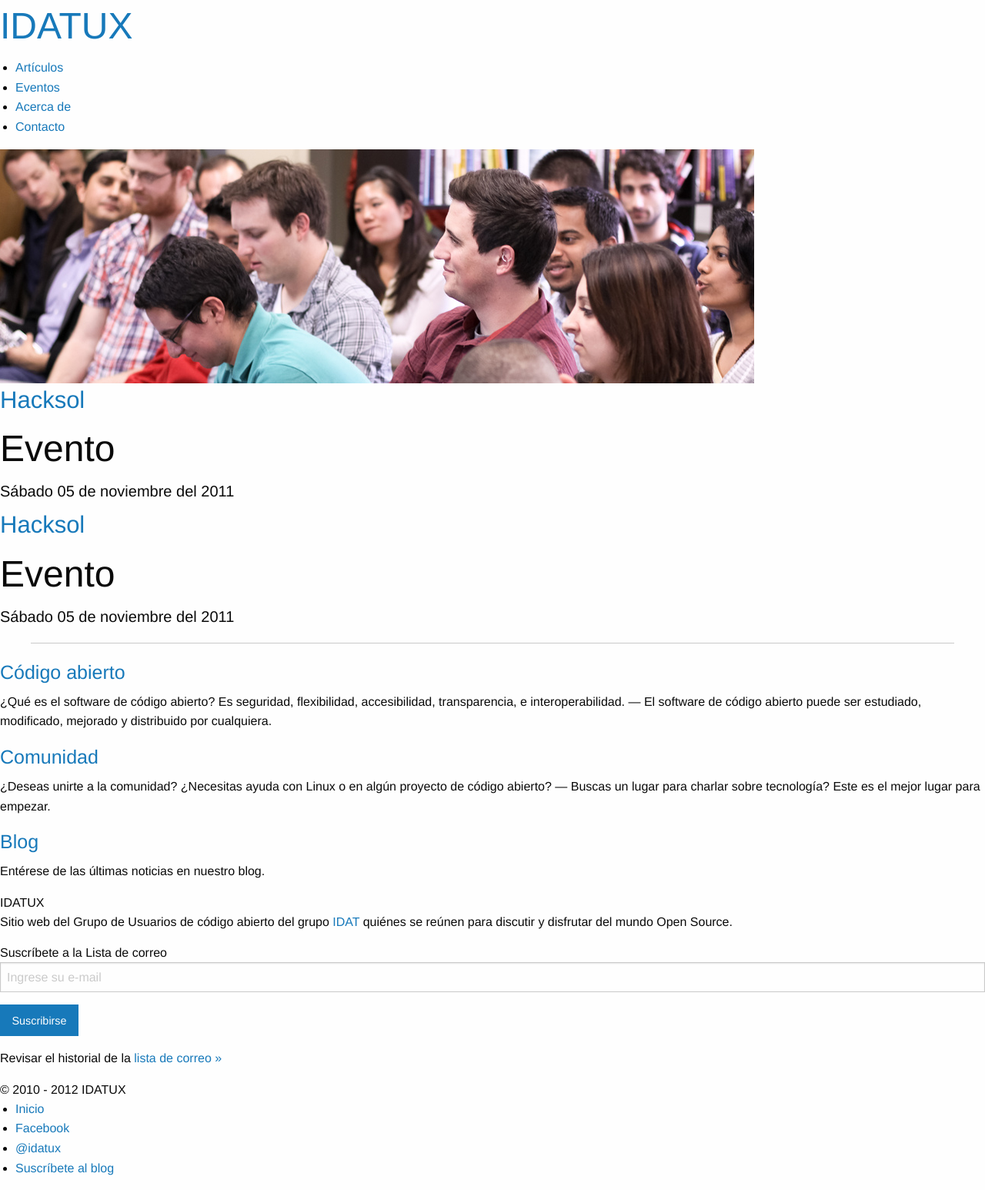
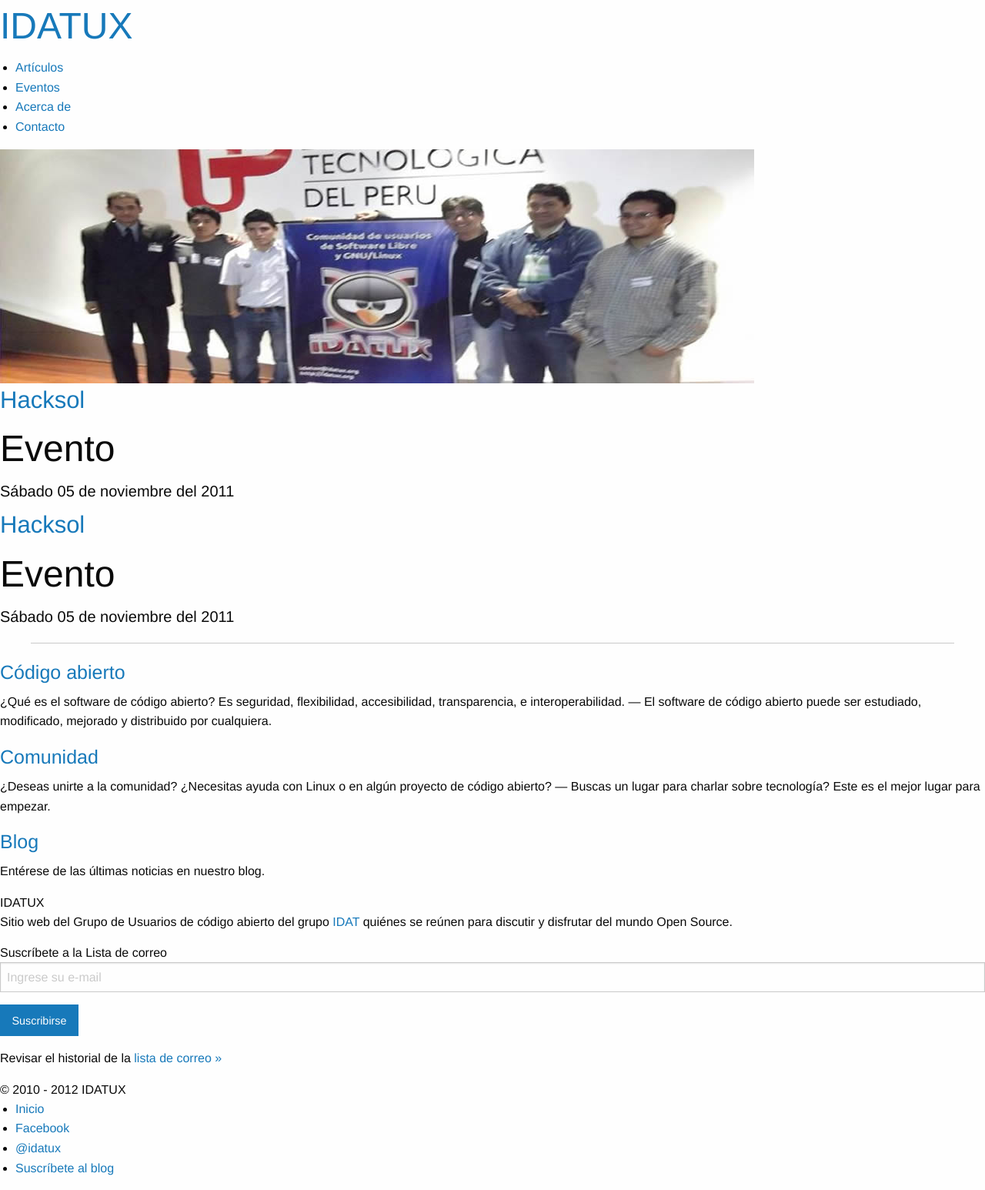
Before and after one commit to idatux/idatux.github.io, a Jekyll site: the page built from index.md, in a window 1280 px wide. Shown: the whole page at 77% size. Built offline with Jekyll 4.4.1, drawn with Linux system fonts in a browser that asks for light colours; nearby versions of some CDN libraries; library files that are not in the unit come from our copies.

Commit message:
Updated images

```diff
--- a/_includes/home.html
+++ b/_includes/home.html
@@ -2,7 +2,7 @@
   <div class="row">
     <div class="twelve columns">
       <div id="featured">
-        <img src="assets/themes/idatux/images/slides/speaking.png" />
+        <img src="assets/themes/idatux/images/slides/speaking0.jpg" />
 
         <div>
           <div class="header-block speaking1">
```
Also changed, not shown: assets/themes/idatux/images/slides/speaking.png (deleted), assets/themes/idatux/images/slides/speaking0.jpg (added), assets/themes/idatux/images/slides/speaking1.jpg, assets/themes/idatux/images/slides/speaking2.jpg, assets/themes/idatux/images/slides/speaking3.jpg, assets/themes/idatux/images/slides/speaking5.jpg.
